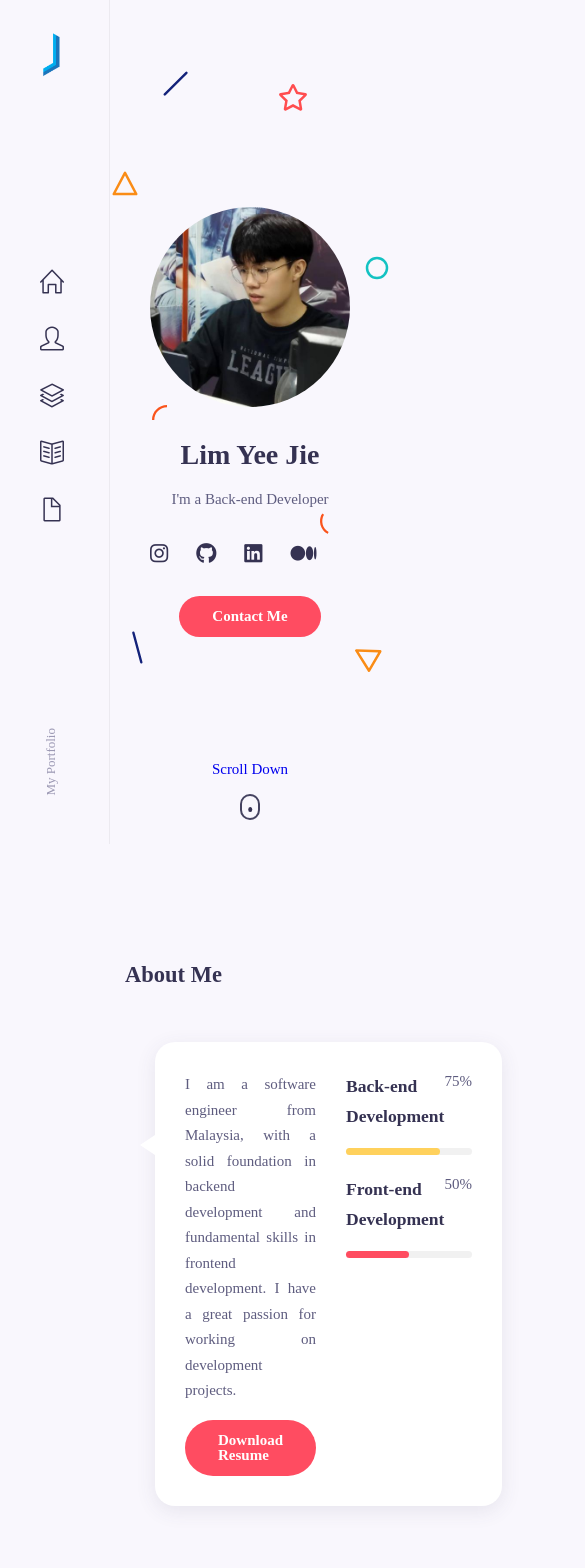
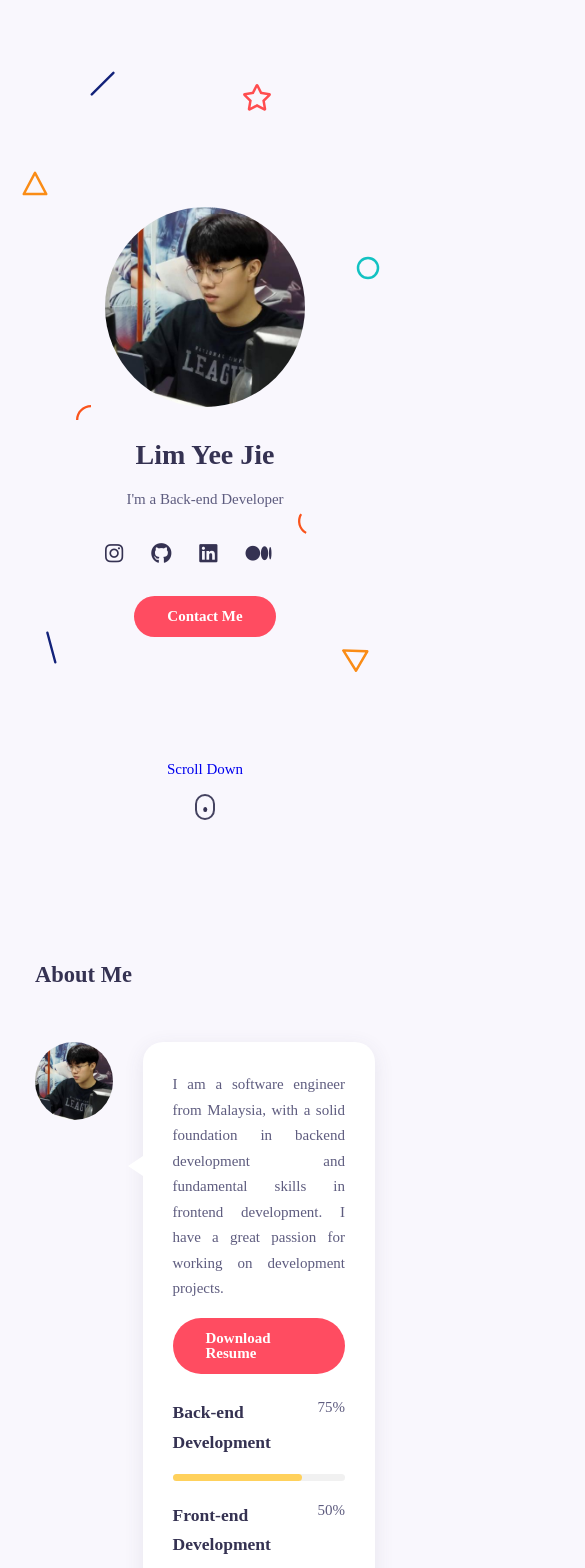
Before and after one commit to jielim36/jielim36-portfolio, a React (Create React App) app: page / in a window 390 px wide. Shown: the top 1568 px of the page, 585 px wide, since content can reach past the window. Built offline with nearby package versions, Linux system fonts and the light colour scheme; no server answers.

Commit message:
fixed phone device css and edit github user status

```diff
--- a/src/App.css
+++ b/src/App.css
@@ -1,3 +1,9 @@
+@media screen and (max-width: 767px){
+    html .main{
+        margin-left: 20px;
+    }
+}
+
 .main {
     margin-left: 110px;
 }
--- a/src/Component/About/About.css
+++ b/src/Component/About/About.css
@@ -11,6 +11,16 @@
 .about__container {
     grid-template-columns: 3fr 9fr;
     column-gap: 1.875rem;
+}
+
+@media screen and (max-width: 767px){
+    html .about__data{
+        grid-template-columns: repeat(1,1fr);
+    }
+
+    html .about__skills{
+        margin-top: 1.5rem;
+    }
 }
 
 .about__data {
--- a/src/Component/About/About.jsx
+++ b/src/Component/About/About.jsx
@@ -50,7 +50,7 @@ const About = () => {
         </div>
       </div>
 
-      <AboutBox />
+      {/* <AboutBox /> */}
     </section>
   )
 }
--- a/src/Component/About/AboutBox.jsx
+++ b/src/Component/About/AboutBox.jsx
@@ -7,8 +7,6 @@ const AboutBox = () => {
     const [commitsCount , setCommitsCount] = useState('-');
     const [followersCount , setFollowersCount] = useState('-');
 
-    console.log(accessToken);
-    console.log(username);
 
     fetch(`https://api.github.com/users/${username}`, {
     headers: {
@@ -103,6 +101,7 @@ var yearsDiff = currentDate.getFullYear() - targetDate.getFullYear();
 var monthsDiff = (yearsDiff * 12 + currentDate.getMonth() - targetDate.getMonth());
 
   return (
+    <>
     <div className="about__boxes grid">
         <div className="about__box">
             <i className='about__icon icon-drawer'></i>
@@ -133,6 +132,7 @@ var monthsDiff = (yearsDiff * 12 + currentDate.getMonth() - targetDate.getMonth(
             </div>
         </div>
     </div>
+    </>
   )
 }
 
--- a/src/Component/Portfolio/Portfolio.css
+++ b/src/Component/Portfolio/Portfolio.css
@@ -18,6 +18,14 @@
 .work__item.active {
     color: var(--first-color);
   }
+
+@media screen and (max-width: 767px){
+    html .work__container {
+        grid-template-columns: repeat(1,1fr);
+        gap: 1.875rem;
+    }
+}
+
 
 .work__container {
     grid-template-columns: repeat(2,1fr);
--- a/src/Component/Resume/Resume.css
+++ b/src/Component/Resume/Resume.css
@@ -1,3 +1,14 @@
+@media screen and (max-width:767px){
+    html .resume__container{
+        grid-template-columns: repeat(1,1fr);
+    }
+
+    html .timeline{
+        margin-bottom: 1.5rem;
+        max-width: 480px;
+    }
+}
+
 .resume__container{
     position: relative;
     grid-template-columns: repeat(2,1fr);
@@ -52,3 +63,15 @@
     font-size: var(--h3-font-size);
     margin: 0.5rem 0;
 }
+
+.githubState{
+    width: 480px;
+    border-radius: var(--border-radius);
+    border: 10px solid #fff;
+    overflow: hidden;
+    box-shadow: var(--shadow);
+}
+
+.githubState img{
+    transform: scale(1.1) translateX(13px);
+}
--- a/src/Component/Resume/Resume.jsx
+++ b/src/Component/Resume/Resume.jsx
@@ -23,6 +23,9 @@ const Resume = () => {
             }
           })}
         </div>
+      <p className="githubState">
+        <img src="https://github-readme-stats.vercel.app/api?username=jielim36&show_icons=true&locale=en" alt="jielim36"/>
+      </p>
       </div>
     </section>
   )
--- a/src/Component/Sidebar/Sidebar.css
+++ b/src/Component/Sidebar/Sidebar.css
@@ -1,3 +1,9 @@
+@media screen and (max-width: 767px) {
+    html .aside{
+        display: none;
+    }
+}
+
 .nav__logo img{
     scale: 1.5;
 }
--- a/src/Component/Skills/Skills.css
+++ b/src/Component/Skills/Skills.css
@@ -1,3 +1,11 @@
+@media screen and (max-width: 767px){
+  html .skills__container {
+    grid-template-columns: repeat(3, 1fr);
+    grid-gap: 20px;
+    margin-top: 30px;
+  }
+}
+
 .skills__container {
     grid-template-columns: repeat(5, 1fr);
     grid-gap: 20px;
--- a/src/index.css
+++ b/src/index.css
@@ -46,6 +46,16 @@
 
 html{
   scroll-behavior: smooth;
+  padding-bottom: 10rem;
+}
+
+html::-webkit-scrollbar {
+  width: 7px;
+}
+
+html::-webkit-scrollbar-thumb {
+  background-color: #ccc;
+  border-radius: 10px;
 }
 
 body,button,input,textarea {
```
Also changed, not shown: 1 other file (tests, documents, lock files or other folders).
